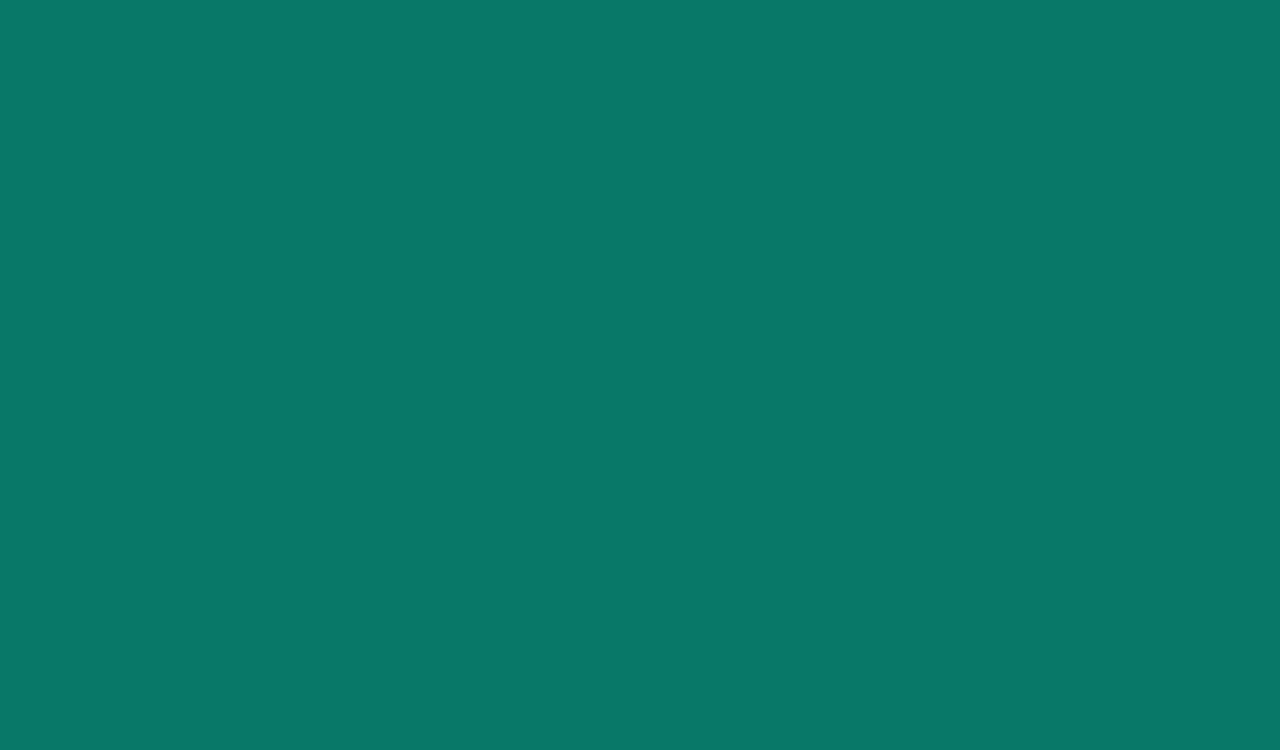
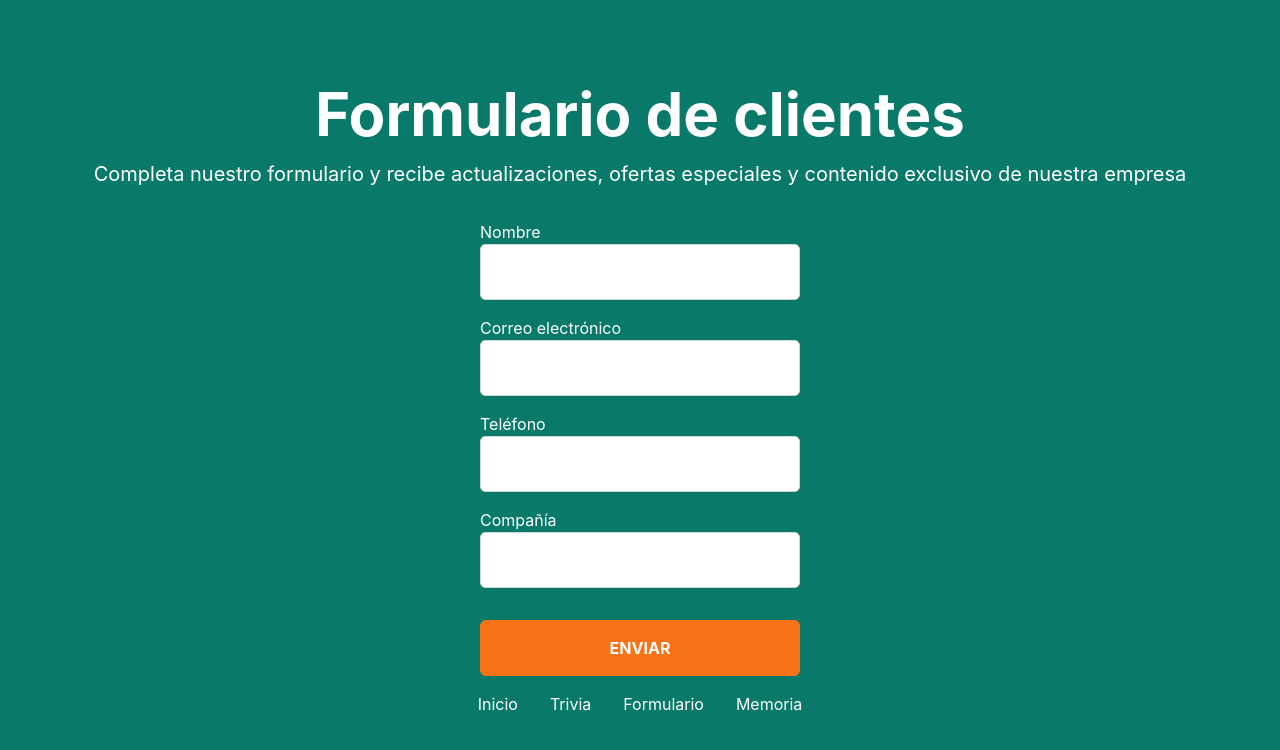
Before and after one commit to ochoasanchez/playcon, a React (Vite) app: page /form in a window 1280 px wide. Before the commit this address had no page. Shown: the top 750 px of the page. Built offline with nearby package versions, Linux system fonts and the light colour scheme.

Commit message:
Add animations and consistent styles

```diff
--- a/src/App.tsx
+++ b/src/App.tsx
@@ -1,12 +1,14 @@
 import { Route, Routes } from "react-router-dom"
 import { Home } from './pages/Home'
+import { Form } from './pages/Form'
 import { Trivia } from './pages/Trivia'
 import { Memory } from './pages/Memory'
 
 function App() {
   return (
     <Routes>
-      <Route path="/" element={<Home />} />
+    <Route path="/" element={<Home />} />
+      <Route path="/form" element={<Form />} />
       <Route path="/trivia" element={<Trivia />} />
       <Route path="/memory" element={<Memory />} />
     </Routes>
--- /dev/null
+++ b/src/components/Nav.tsx
@@ -0,0 +1,14 @@
+import { Link } from "react-router-dom";
+
+function Nav() {
+    return (
+        <div className="flex justify-center gap-x-8">
+            <Link to="/" className="text-white mt-4">Inicio</Link>
+            <Link to="/trivia" className="text-white mt-4">Trivia</Link>
+            <Link to="/form" className="text-white mt-4">Formulario</Link>
+            <Link to="/memory" className="text-white mt-4">Memoria</Link>
+        </div>
+    )
+}
+
+export default Nav;
--- /dev/null
+++ b/src/pages/Form.tsx
@@ -0,0 +1,38 @@
+// import { Link } from "react-router-dom";
+import Nav from "../components/Nav";
+
+export function Form() {
+
+    return (
+        <div className="h-lvh w-full flex flex-col items-center justify-center px-4 md:px-0">
+            <header className="text-center animate-slide-in-1">
+                <h1 className="text-6xl font-bold">
+                    Formulario de clientes
+                </h1>
+                <p className="text-xl mt-4">Completa nuestro formulario y recibe actualizaciones, ofertas especiales y contenido exclusivo de nuestra empresa</p>
+            </header>
+            <div className="flex flex-col w-full md:w-8/12 lg:w-3/12 mt-4">
+                <form className="flex flex-col">
+                    <div className="animate-slide-in-1 mt-4">
+                        <label htmlFor="name">Nombre</label>
+                        <input type="text" name="name" className="flex w-full rounded-md px-3 py-4 shadow-sm ring-1 ring-inset ring-gray-300 focus-within:ring-2 focus-within:ring-inset focus-within:ring-orange-600 outline-none text-black"></input>
+                    </div>
+                    <div className="animate-slide-in-2 mt-4">
+                        <label htmlFor="email">Correo electrónico</label>
+                        <input type="email" name="email" className="flex w-full rounded-md px-3 py-4 shadow-sm ring-1 ring-inset ring-gray-300 focus-within:ring-2 focus-within:ring-inset focus-within:ring-orange-600 outline-none text-black"></input>
+                    </div>
+                    <div className="animate-slide-in-3 mt-4">
+                        <label htmlFor="email">Teléfono</label>
+                        <input type="tel" name="phone" className="flex w-full rounded-md px-3 py-4 shadow-sm ring-1 ring-inset ring-gray-300 focus-within:ring-2 focus-within:ring-inset focus-within:ring-orange-600 outline-none text-black"></input>
+                    </div>
+                    <div className="animate-slide-in-4 mt-4">
+                        <label htmlFor="company">Compañía</label>
+                        <input type="text" name="company" className="flex w-full rounded-md px-3 py-4 shadow-sm ring-1 ring-inset ring-gray-300 focus-within:ring-2 focus-within:ring-inset focus-within:ring-orange-600 outline-none text-black"></input>
+                    </div>
+                    <button className="bg-orange-500 rounded-md mt-8 py-4 animate-slide-in-5 uppercase font-bold">Enviar</button>
+                    <Nav />
+                </form>
+            </div>
+        </div>
+    )
+}
--- a/src/pages/Home.tsx
+++ b/src/pages/Home.tsx
@@ -1,14 +1,20 @@
-import { Link } from "react-router-dom";
+// import { Link } from "react-router-dom";
+import MikiaLogo from "../assets/images/logo.jpg";
+import Nav from "../components/Nav";
+
+// TODO: Video or image background
 
 export function Home() {
 
     return (
-        <div className="h-lvh w-full flex flex-col items-center justify-center">
-            <h1 className="text-6xl font-bold">
-                Formulario
-            </h1>
-            <div className="flex flex-col w-3/12 mt-4">
-                <form className="flex flex-col">
+        <div className="h-lvh w-full flex flex-col items-center justify-center px-4 md:px-0 animate-fade-in">
+            <img src={MikiaLogo} className="w-40 h-40 rounded-full"/>
+            {/* <p className="mt-4">Producción y Comercialización de productos químicos 🧪</p> */}
+            <div className="flex flex-col w-full md:w-8/12 lg:w-8/12 text-center py-6">
+
+            <h1 className="text-5xl font-bold mt-2">¡Bienvenidos a nuestro stand!</h1>
+            <p className="text-xl mt-4">Descubre el mundo de la producción y comercialización de productos químicos con nosotros 🧪 </p>
+                {/* <form className="flex flex-col">
                     <label htmlFor="name" className="mt-4">Nombre</label>
                     <input type="text" name="name" className="flex rounded-md px-3 py-4 shadow-sm ring-1 ring-inset ring-gray-300 focus-within:ring-2 focus-within:ring-inset focus-within:ring-orange-600 outline-none text-black"></input>
                     <label htmlFor="email" className="mt-4">Correo electrónico</label>
@@ -17,7 +23,11 @@ export function Home() {
                     <input type="text" name="company" className="flex rounded-md px-3 py-4 shadow-sm ring-1 ring-inset ring-gray-300 focus-within:ring-2 focus-within:ring-inset focus-within:ring-orange-600 outline-none text-black"></input>
                     <button className="bg-orange-500 rounded-md mt-8 py-4">Enviar</button>
                     <Link to="/trivia" className="text-white mt-4">Trivia</Link>
-                </form>
+                </form> */}
+            </div>
+            <div className="flex flex-col w-full md:w-8/12 lg:w-3/12 mt-4 text-center">
+                <button className="bg-orange-500 rounded-full py-4 uppercase font-bold animate-bounce">Empezar</button>
+                <Nav />
             </div>
         </div>
     )
--- a/src/pages/Memory.tsx
+++ b/src/pages/Memory.tsx
@@ -1,6 +1,7 @@
 import { useState, useEffect, useRef } from "react";
 import Card from "../components/Card";
 import { cardsArray as uniqueCardsArray} from '../utils/pokemons.constants';
+import Nav from "../components/Nav";
 
 function shuffleCards<T>(array: T[]): T[] {
   const length = array.length;
@@ -109,13 +110,13 @@ export function Memory() {
 
   return (
     <div className="memory flex flex-col items-center justify-center">
-      <header className="text-center">
-        <h1 className="text-6xl font-bold text-white mt-4 text-left md:text-center animate-slide-in-1">Juego de Memoria</h1>
+      <header className="text-center animate-slide-in-1">
+        <h1 className="text-6xl font-bold text-white mt-4 text-left md:text-center">Juego de memoria</h1>
         <p className="mt-4 text-lg">
             Selecciona dos cartas iguales para hacerlas desaparecer
         </p>
       </header>
-      <div className="card-container">
+      <div className="card-container animate-slide-in-2">
         {cards.map((card, index) => (
           <Card
             key={index}
@@ -128,7 +129,7 @@ export function Memory() {
           />
         ))}
       </div>
-      <footer className="mt-4">
+      <footer className="mt-4 animate-slide-in-3">
         <div className="flex justify-center gap-x-8 uppercase">
           <div>
             <span className="font-bold">Jugadas:</span> {moves}
@@ -140,8 +141,9 @@ export function Memory() {
           )}
         </div>
         <div className="flex justify-center">
-            <button onClick={handleRestart} className="bg-orange-500 rounded-md mt-4 p-4 font-bold uppercase animate-slide-in-5">Reiniciar</button>
+            <button onClick={handleRestart} className="bg-orange-500 rounded-md mt-4 p-4 font-bold uppercase animate-slide-in-4">Reiniciar</button>
         </div>
+        <Nav />
       </footer>
       { showModal &&
         <>
--- a/src/pages/Trivia.tsx
+++ b/src/pages/Trivia.tsx
@@ -2,6 +2,7 @@ import { useState } from "react";
 import { Link } from "react-router-dom";
 import RadioInput from "../components/RadioInput";
 import { questions } from '../utils/questions.es.constants';
+import Nav from "../components/Nav";
 
 export function Trivia() {
     const [currentQuestionIndex, setCurrentQuestionIndex] = useState(0);
@@ -35,11 +36,11 @@ export function Trivia() {
                             ></div>
                         ))}
                     </div>
-                    <p className="text-yellow-300 font-bold mt-10 uppercase">Question {currentQuestionIndex + 1} of {questions.length}</p>
+                    <p className="text-yellow-300 font-bold mt-10 uppercase">Pregunta {currentQuestionIndex + 1} de {questions.length}</p>
                     <h1 key={`title-${currentQuestionIndex}`} className="text-6xl font-bold text-white mt-4 text-left md:text-center animate-slide-in-1">{questions[currentQuestionIndex].question}</h1>
                             {/* <div className={`w-full bg-yellow-300 h-4 rounded-lg`}></div> */}
 
-                    <div className="flex flex-col w-full md:w-8/12 lg:w-3/12 mt-4">
+                    <div className="flex flex-col w-full md:w-8/12 lg:w-3/12 mt-2">
                         <form className="flex flex-col">
                             {questions[currentQuestionIndex].options.map((option, index) => (
                                 <RadioInput
@@ -58,15 +59,16 @@ export function Trivia() {
                             >
                                 Next
                             </button>
-                            <p className="text-xl text-center mt-4">Score: {score}</p>
+                            <p className="text-xl text-center mt-4 uppercase">Puntos: {score}</p>
                         </form>
+                        <Nav />
                     </div>
                 </>
             ) : (
                 <>
-                    <p className="text-6xl opacity-0 animate-fade-in">You got {score} questions right out of {questions.length}</p>
+                    <p className="text-6xl opacity-0 animate-fade-in">Respondiste {score} de {questions.length} preguntas correctamente</p>
 
-                    <Link to="/" className="text-white bg-orange-500 rounded-md mt-4 p-4 font-bold uppercase animate-slide-in-5">Go home</Link>
+                    <Link to="/" className="text-white bg-orange-500 rounded-md mt-4 p-4 font-bold uppercase animate-slide-in-5">Volver</Link>
                 </>
             )}
         </div>
```
Also changed, not shown: src/assets/images/logo.jpg (added).
